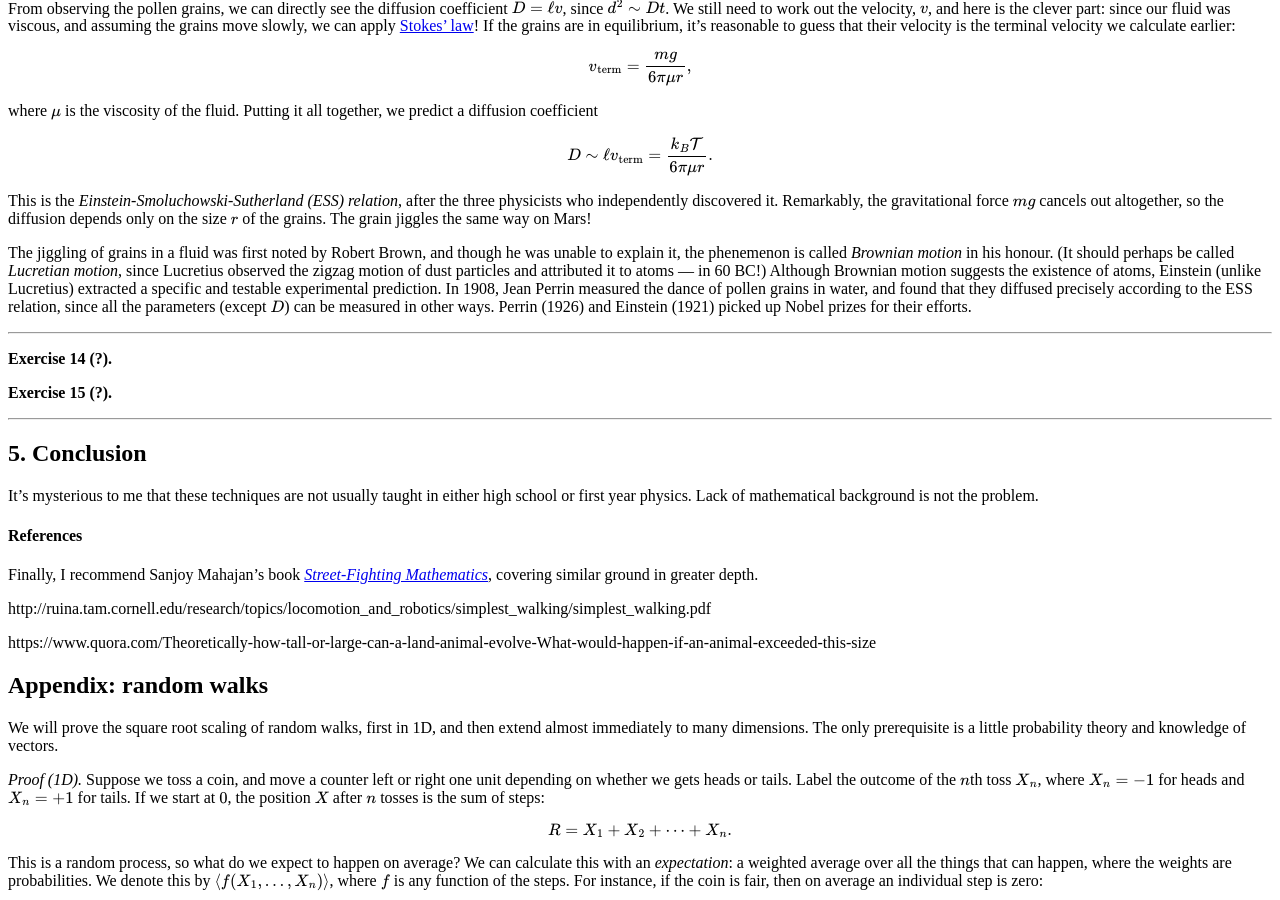
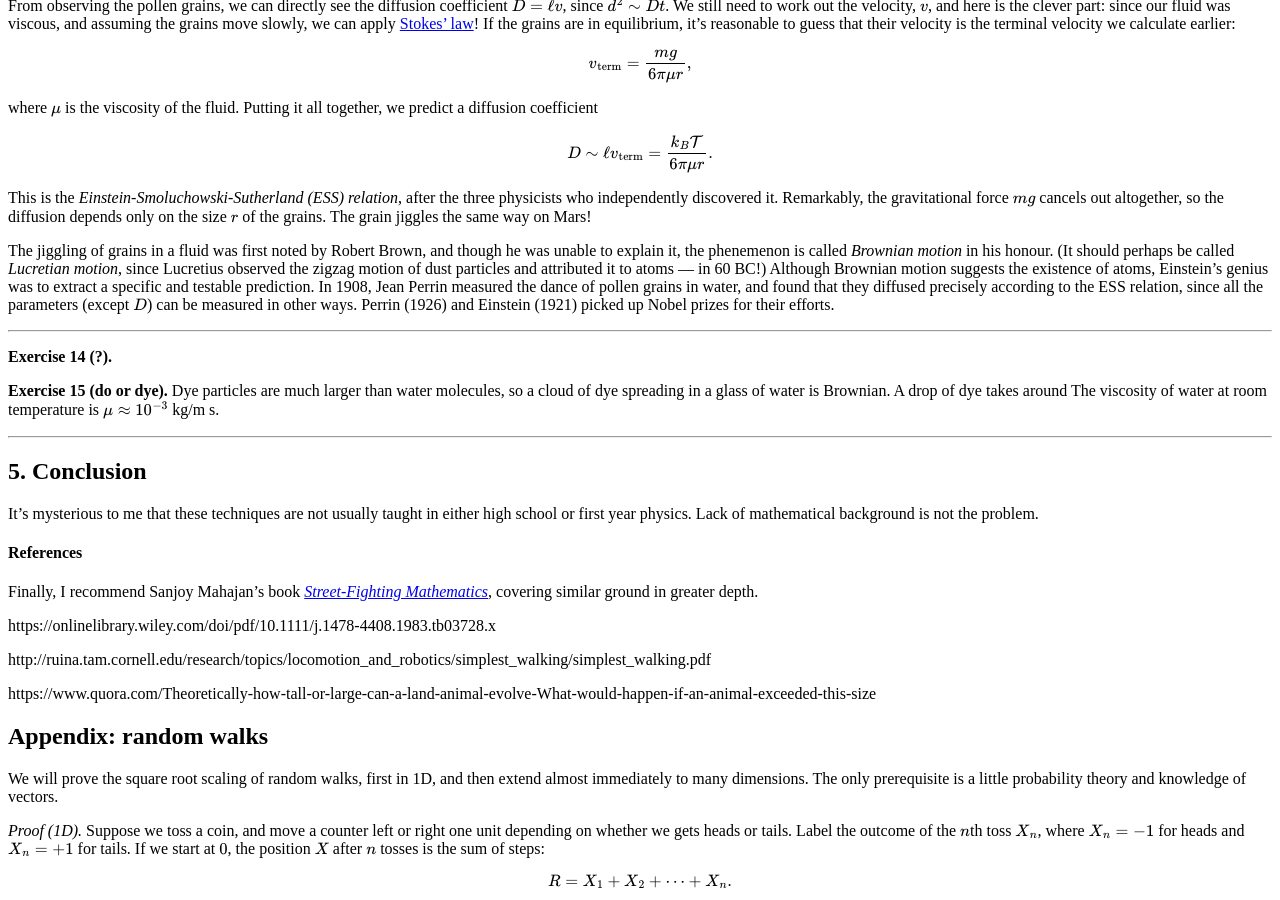
Before and after one commit to hapax/hapax.github.io, a Jekyll site: the page built from assets/simple-physics.md, in a window 1280 px wide and 900 px high, scrolled down 10812 px. Built offline with Jekyll 4.4.1, drawn with Linux system fonts in a browser that asks for light colours; our own code applies the rules of GitHub Pages for plain Markdown files; formulas are drawn with MathJax 3; a script that is not in the unit is left out; some of the changed text lies outside the part shown.

Commit message:
Update simple-physics.md

```diff
--- a/assets/simple-physics.md
+++ b/assets/simple-physics.md
@@ -1196,8 +1194,8 @@ motion* in his honour.
 (It should perhaps be called *Lucretian motion*, since Lucretius
 observed the zigzag motion of dust particles and attributed it to
 atoms --- in 60 BC!)
-Although Brownian motion suggests the existence of atoms, Einstein
-(unlike Lucretius) extracted a specific and testable experimental prediction.
+Although Brownian motion suggests the existence of atoms, Einstein's
+genius was to extract a specific and testable prediction.
 In 1908, Jean Perrin measured the dance of pollen grains in water, and
 found that they diffused precisely according to the ESS relation,
 since all the parameters (except $D$) can be measured in other ways.
@@ -1208,7 +1206,10 @@ efforts.
 
 **Exercise 14 (?).**
 
-**Exercise 15 (?).**
+**Exercise 15 (do or dye).** Dye particles are much larger than water
+  molecules, so a cloud of dye spreading in a glass of water is Brownian.
+  A drop of dye takes around
+  The viscosity of water at room temperature is $\mu \approx 10^{-3}$ kg/m s.
 
 ---
 
@@ -1223,6 +1224,9 @@ Lack of mathematical background is not the problem.
 Finally, I recommend Sanjoy Mahajan's book
 [*Street-Fighting Mathematics*](http://streetfightingmath.com/),
 covering similar ground in greater depth.
+
+
+https://onlinelibrary.wiley.com/doi/pdf/10.1111/j.1478-4408.1983.tb03728.x
 
 http://ruina.tam.cornell.edu/research/topics/locomotion_and_robotics/simplest_walking/simplest_walking.pdf
 
@@ -1932,3 +1936,6 @@ Estimate how long it takes an air molecule starting in the middle of a
 room to reach a wall.
 
 ---
+
+A drop of dye in water consists of many random walkers, spreading
+quickly before the $\sqrt{t}$ scaling slows it down.
```
Also changed, not shown: other parts of assets/simple-physics.md (+0 -2 lines).
